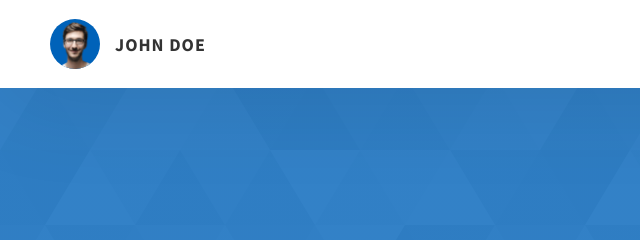
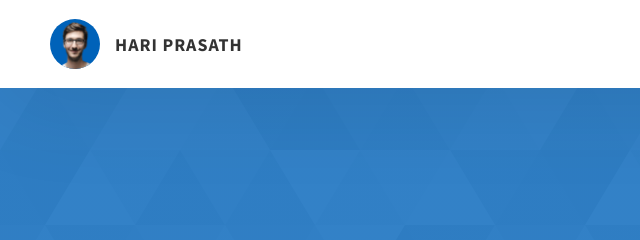
Before and after one commit to basil-hameed/hari-portfolio, a website: page index.html in a window 1280 px wide. Shown: the top 240 px of the page, 0-640 px from the left. Drawn offline with Linux system fonts and the light colour scheme.

Commit message:
Update index.html

```diff
--- a/index.html
+++ b/index.html
@@ -27,7 +27,7 @@
               class="header__logo-img"
             />
           </div>
-          <span class="header__logo-sub">John Doe</span>
+          <span class="header__logo-sub">HARI PRASATH</span>
         </div>
         <div class="header__main">
           <ul class="header__links">
```
